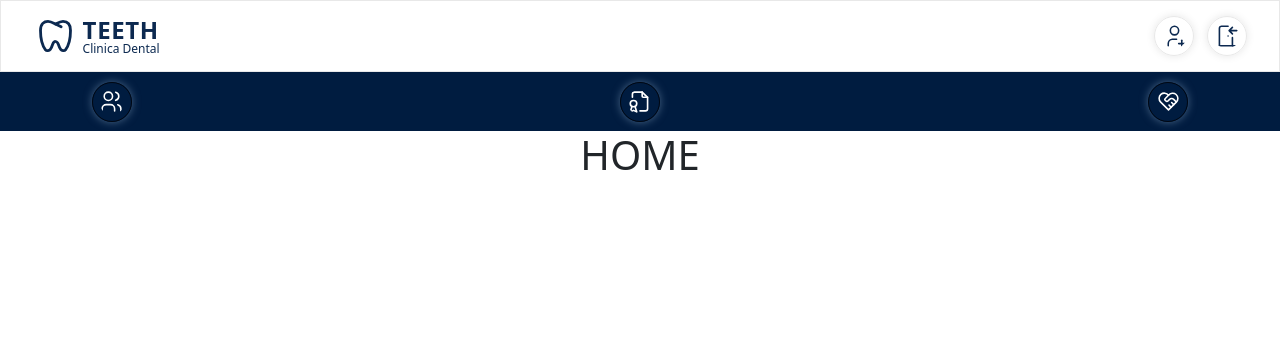
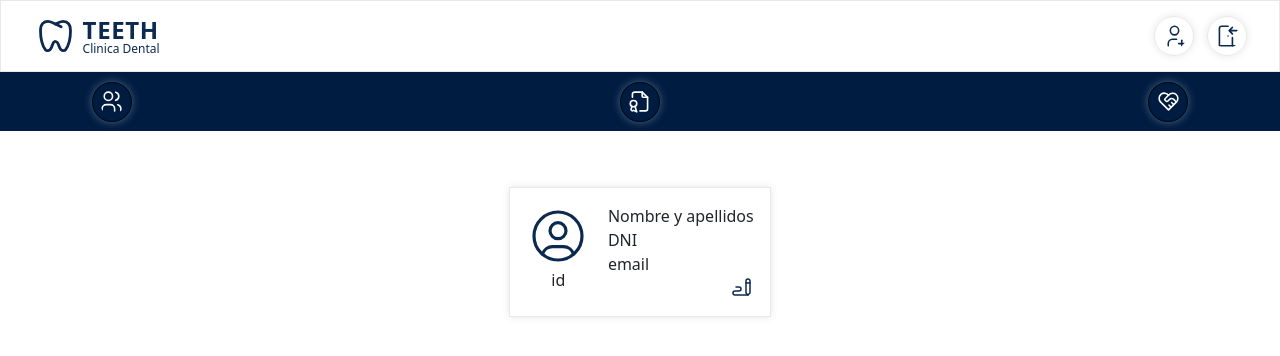
Before and after one commit to ditgrau/jgp-fsd-ClinicaDental-Frontend, a React (Vite) app in the folder clinicaDental/: page /profile in a window 1280 px wide. Before the commit this address led to /. Shown: the top 356 px of the page. Built offline with nearby package versions, Linux system fonts and the light colour scheme.

Commit message:
"feat: pagina Profile del usuario"

```diff
--- a/clinicaDental/src/pages/Body/Body.jsx
+++ b/clinicaDental/src/pages/Body/Body.jsx
@@ -6,6 +6,7 @@ import { Signin } from '../Signin/Signin'
 import { Dentists } from '../Dentists/Dentists'
 import { Specialties } from '../Specialties/Specialties'
 import { Treatments } from '../Treatments/Treatments'
+import { Profile } from '../Profile/Profile'
 import './Body.css'
 
 export function Body() {
@@ -19,6 +20,7 @@ export function Body() {
             <Route path='/dentists' element={<Dentists />} />
             <Route path='/specialties' element={<Specialties />} />
             <Route path='/treatments' element={<Treatments />} />
+            <Route path='/profile' element={<Profile />} />
         </Routes>
     )
 }
--- /dev/null
+++ b/clinicaDental/src/pages/Profile/Profile.css
@@ -0,0 +1,45 @@
+.profile-card {
+    box-shadow: 0 0 .5rem rgba(0, 0, 0, .1);
+    border: solid 1px rgb(232, 232, 232);
+    margin-top: 3.5rem;
+    display: inline-flex;
+    padding: .5rem;
+    flex-direction: row;
+    gap: .1rem;
+}
+
+.id-card {
+    width: 4rem;
+    display: flex;
+    flex-direction: column;
+    margin: .5rem
+}
+
+.data-card {
+    display: flex;
+    flex-direction: column;
+    text-align: left;
+    margin: .5rem
+}
+
+.editProfile {
+    display: flex;
+    flex-direction: row-reverse;
+    height: 1.5rem;
+    align-items: center;
+    text-decoration: none;
+}
+
+.editProfile:hover .editProfile-text {
+    display: block;
+}
+
+.editProfile:hover .editProfile-img {
+    display: none;
+}
+
+.editProfile-text {
+    display: none;
+    font-size: .8rem ;
+    color: #273d5d
+}
--- /dev/null
+++ b/clinicaDental/src/pages/Profile/Profile.jsx
@@ -0,0 +1,25 @@
+import React from "react";
+import { Link } from 'react-router-dom'
+import '../Profile/Profile.css'
+import userIcon from '../../assets/user-circle.svg'
+import editIcon from '../../assets/writing.svg'
+
+export function Profile() {
+    return (
+        <div className='profile-card'>
+            <aside className="id-card">
+                <img src={userIcon} alt='userProfile'></img>
+                <span>id</span>
+            </aside>
+            <section className="data-card">
+                <span>Nombre y apellidos</span>
+                <span>DNI</span>
+                <span>email</span>
+                <Link to='/edit' className="editProfile">
+                <img src={editIcon} alt='editProfile' className="editProfile-img"></img>
+                <span className="editProfile-text">Editar</span>
+                </Link>
+            </section>
+        </div>
+    )
+}
```
Also changed, not shown: clinicaDental/src/assets/user-circle.svg, clinicaDental/src/assets/writing.svg (added).
